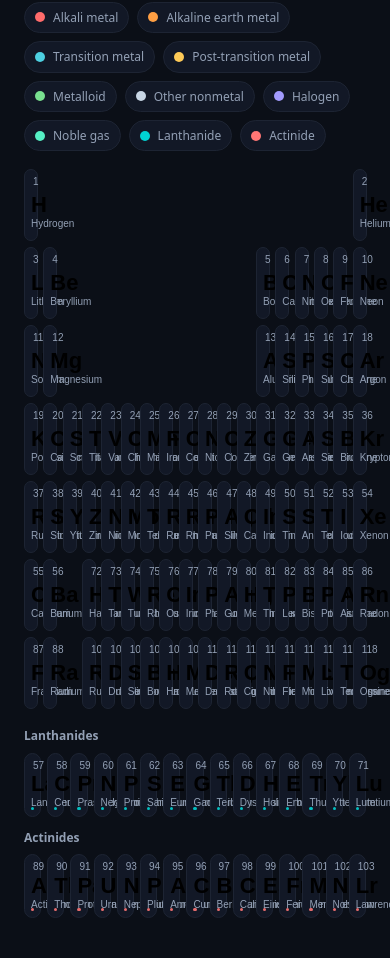
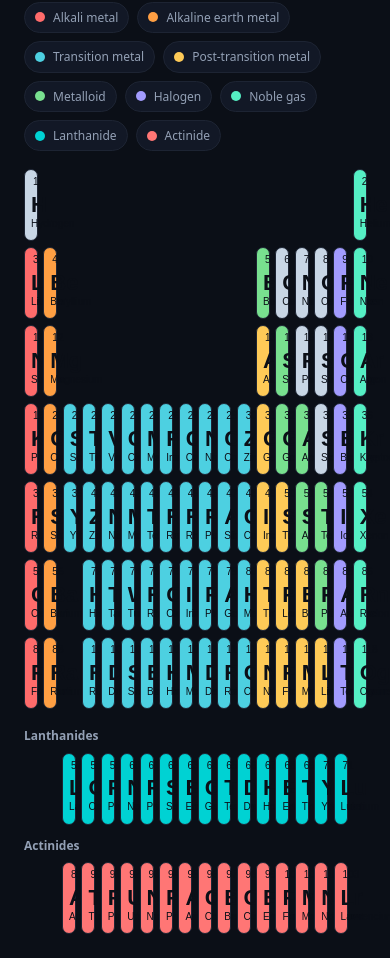
Before and after one commit to Askansz/PeriodicTable, a plain HTML site: page index.html in a window 390 px wide. Shown: the part 102-1060 px from the top of the page. Drawn offline with Linux system fonts and the light colour scheme.

Commit message:
Update index.html

```diff
--- a/index.html
+++ b/index.html
@@ -21,7 +21,7 @@
       --c-transition:#4dd0e1;
       --c-post:#feca57;
       --c-metalloid:#78e08f;
-      --c-nonmetal:#c8d6e5;
+      --c-nonmetal:#c8d6e5;   /* still used for color, but not shown in legend */
       --c-halogen:#a29bfe;
       --c-noble:#55efc4;
       --c-lanth:#00d2d3;
@@ -30,44 +30,42 @@
     }
     *{box-sizing:border-box}
     html,body{height:100%;}
-    body{margin:0;background:var(--bg);color:var(--text);font:16px/1.45 system-ui, -apple-system, Segoe UI, Roboto, Helvetica, Arial, "Apple Color Emoji","Segoe UI Emoji";}
+    body{margin:0;background:var(--bg);color:var(--text);font:16px/1.45 system-ui,-apple-system,Segoe UI,Roboto,Helvetica,Arial,"Apple Color Emoji","Segoe UI Emoji";}
     .app{max-width:1200px;margin:0 auto;padding:24px;}
     header{display:flex;align-items:center;gap:12px;justify-content:space-between;margin-bottom:16px}
     h1{font-size:22px;margin:0;letter-spacing:.3px;font-weight:650}
-    .controls{display:flex;align-items:center;gap:10px}
     .lang-toggle{background:var(--panel);border:1px solid #1d2433;color:var(--text);padding:8px 12px;border-radius:999px;cursor:pointer}
     .lang-toggle:focus{outline:2px solid var(--accent);outline-offset:2px}
     .legend{display:flex;flex-wrap:wrap;gap:8px;margin:8px 0 18px}
     .chip{display:inline-flex;align-items:center;gap:8px;background:var(--panel);border:1px solid #1d2433;padding:6px 10px;border-radius:999px;font-size:12px;color:var(--muted)}
     .dot{width:10px;height:10px;border-radius:50%}
 
-    .grid-wrap{background:transparent;border-radius:12px}
     .grid{display:grid;grid-template-columns:repeat(18,minmax(0,1fr));gap:var(--grid-gap)}
-    .tile{position:relative;min-height:var(--tile-size);background:var(--panel);border:1px solid #1d2433;border-radius:12px;padding:6px;cursor:pointer;transition:transform .12s ease, border-color .12s ease, box-shadow .12s ease}
+    .tile{
+      position:relative;min-height:var(--tile-size);
+      border:1px solid #1d2433;border-radius:12px;padding:6px;cursor:pointer;
+      transition:transform .12s ease, border-color .12s ease, box-shadow .12s ease
+    }
     .tile:hover{transform:translateY(-2px);border-color:#2a3347;box-shadow:0 6px 18px rgba(0,0,0,.25)}
     .tile:focus{outline:2px solid var(--accent);outline-offset:2px}
-    .num{position:absolute;top:6px;left:8px;font-size:10px;color:var(--muted)}
-    .sym{display:block;text-align:center;font-weight:700;font-size:22px;margin-top:10px}
-    .name{display:block;text-align:center;font-size:10px;color:var(--muted)}
-    .catbar{position:absolute;inset:auto 6px 6px 6px;height:3px;border-radius:2px;opacity:.9}
+    /* dark text on colored tiles for strong contrast */
+    .num{position:absolute;top:6px;left:8px;font-size:10px;color:#0b0f17}
+    .sym{display:block;text-align:center;font-weight:700;font-size:22px;margin-top:10px;color:#0b0f17}
+    .name{display:block;text-align:center;font-size:10px;color:#0b0f17}
 
     /* special rows */
     .fblock{margin-top:18px}
     .fblock h3{margin:12px 0 8px;font-size:12px;color:var(--muted);font-weight:600}
-    .fgrid{display:grid;grid-template-columns:repeat(15,minmax(0,1fr));gap:var(--grid-gap)}
+    /* host row = full 18-column grid */
+    .frow{display:grid;grid-template-columns:repeat(18,minmax(0,1fr));}
+    /* actual lanth/act grid occupies columns 3..17 (15 cols), i.e. two in from left, one in from right */
+    .fgrid{grid-column:3 / 18; display:grid;grid-template-columns:repeat(15,minmax(0,1fr));gap:var(--grid-gap)}
 
     /* Modal */
     dialog{border:none;border-radius:20px;padding:0;background:transparent}
     .overlay{position:fixed;inset:0;background:rgba(3,7,18,.72);backdrop-filter:blur(8px);display:flex;align-items:center;justify-content:center;padding:24px}
-    .modal{display:grid;grid-template-columns:380px minmax(360px,560px);gap:18px;width:min(100%,980px);background:var(--panel);border:1px solid #1d2433;border-radius:20px;padding:18px}
-    .modal h2{margin:0 0 10px}
-    .kvs{display:grid;grid-template-columns:1fr 1fr;gap:10px;margin-top:8px}
-    .kv{background:#0f1420;border:1px solid #1d2433;border-radius:12px;padding:10px}
-    .kv .label{font-size:11px;color:var(--muted)}
-    .kv .val{font-size:14px;margin-top:4px}
+    .modal{position:relative;display:grid;grid-template-columns:380px minmax(360px,560px);gap:18px;width:min(100%,980px);background:var(--panel);border:1px solid #1d2433;border-radius:20px;padding:18px}
     .close{position:absolute;top:14px;right:16px;background:#0f1420;border:1px solid #1d2433;color:var(--text);border-radius:10px;padding:6px 10px;cursor:pointer}
-
-    /* Atom viewer */
     .viewer{background:#0b1020;border:1px solid #1d2433;border-radius:16px;position:relative;min-height:420px;display:flex;align-items:center;justify-content:center}
     .viewer svg{width:100%;height:100%}
     .nucleus{fill:#ff4d6d;opacity:.9}
@@ -78,7 +76,6 @@
     @keyframes pop{from{transform:scale(.6);opacity:0}to{transform:scale(1);opacity:1}}
     @keyframes spin{from{transform:rotate(0)}to{transform:rotate(360deg)}}
 
-    /* responsive */
     @media (max-width: 900px){
       .modal{grid-template-columns:1fr}
       .viewer{min-height:380px}
@@ -89,22 +86,20 @@
   <div class="app" id="app" data-lang="en">
     <header>
       <h1 data-i18n="title">Interactive Periodic Table</h1>
-      <div class="controls">
-        <button class="lang-toggle" id="langBtn" aria-label="Toggle language">EN ▸ SV</button>
-      </div>
+      <button class="lang-toggle" id="langBtn" aria-label="Toggle language">EN ▸ SV</button>
     </header>
 
     <div class="legend" id="legend"></div>
 
-    <section class="grid-wrap">
+    <section>
       <div class="grid" id="mainGrid" aria-label="Periodic table grid" role="grid"></div>
     </section>
 
     <section class="fblock">
       <h3 data-i18n="lanth">Lanthanides</h3>
-      <div class="fgrid" id="lanthGrid"></div>
+      <div class="frow"><div class="fgrid" id="lanthGrid"></div></div>
       <h3 data-i18n="act">Actinides</h3>
-      <div class="fgrid" id="actGrid"></div>
+      <div class="frow"><div class="fgrid" id="actGrid"></div></div>
     </section>
   </div>
 
@@ -114,14 +109,31 @@
         <button class="close" id="closeBtn">✕ <span data-i18n="close">Close</span></button>
         <div>
           <h2 id="elTitle">Element</h2>
-          <div class="kvs">
-            <div class="kv"><div class="label" data-i18n="atomic">Atomic number</div><div class="val" id="kvZ">—</div></div>
-            <div class="kv"><div class="label" data-i18n="category">Category</div><div class="val" id="kvCat">—</div></div>
-            <div class="kv"><div class="label" data-i18n="protons">Protons</div><div class="val" id="kvP">—</div></div>
-            <div class="kv"><div class="label" data-i18n="electrons">Electrons</div><div class="val" id="kvE">—</div></div>
-            <div class="kv" style="grid-column:span 2"><div class="label" data-i18n="bohr">Bohr model shells (simplified)</div><div class="val" id="kvShells">—</div></div>
+          <div class="kvs" style="display:grid;grid-template-columns:1fr 1fr;gap:10px;margin-top:8px">
+            <div class="kv" style="background:#0f1420;border:1px solid #1d2433;border-radius:12px;padding:10px">
+              <div class="label" style="font-size:11px;color:var(--muted)" data-i18n="atomic">Atomic number</div>
+              <div class="val" id="kvZ" style="font-size:14px;margin-top:4px">—</div>
+            </div>
+            <div class="kv" style="background:#0f1420;border:1px solid #1d2433;border-radius:12px;padding:10px">
+              <div class="label" style="font-size:11px;color:var(--muted)" data-i18n="category">Category</div>
+              <div class="val" id="kvCat" style="font-size:14px;margin-top:4px">—</div>
+            </div>
+            <div class="kv" style="background:#0f1420;border:1px solid #1d2433;border-radius:12px;padding:10px">
+              <div class="label" style="font-size:11px;color:var(--muted)" data-i18n="protons">Protons</div>
+              <div class="val" id="kvP" style="font-size:14px;margin-top:4px">—</div>
+            </div>
+            <div class="kv" style="background:#0f1420;border:1px solid #1d2433;border-radius:12px;padding:10px">
+              <div class="label" style="font-size:11px;color:var(--muted)" data-i18n="electrons">Electrons</div>
+              <div class="val" id="kvE" style="font-size:14px;margin-top:4px">—</div>
+            </div>
+            <div class="kv" style="grid-column:span 2;background:#0f1420;border:1px solid #1d2433;border-radius:12px;padding:10px">
+              <div class="label" style="font-size:11px;color:var(--muted)" data-i18n="bohr">Bohr model shells (simplified)</div>
+              <div class="val" id="kvShells" style="font-size:14px;margin-top:4px">—</div>
+            </div>
           </div>
-          <p style="font-size:12px;color:var(--muted);margin-top:10px" data-i18n="disclaimer">Note: This viewer uses the simple Bohr model (2n² per shell). Real electron configurations follow quantum subshell rules and differ for many elements.</p>
+          <p style="font-size:12px;color:var(--muted);margin-top:10px" data-i18n="disclaimer">
+            Note: This viewer uses the simple Bohr model (2n² per shell). Real electron configurations follow quantum subshell rules and differ for many elements.
+          </p>
         </div>
         <div class="viewer" id="viewer" aria-label="Atom viewer"></div>
       </div>
@@ -148,12 +160,10 @@
           transition:"Transition metal",
           post:"Post-transition metal",
           metalloid:"Metalloid",
-          nonmetal:"Other nonmetal",
           halogen:"Halogen",
           noble:"Noble gas",
           lanth:"Lanthanide",
-          act:"Actinide",
-          unknown:"Unknown/other"
+          act:"Actinide"
         }
       },
       sv:{
@@ -173,39 +183,57 @@
           transition:"Övergångsmetall",
           post:"Post-övergångsmetall",
           metalloid:"Halvmetall",
-          nonmetal:"Icke-metall",
           halogen:"Halogen",
           noble:"Ädelgas",
           lanth:"Lantanoid",
-          act:"Aktinoid",
-          unknown:"Okänd/övrigt"
+          act:"Aktinoid"
         }
       }
     };
 
-    function setLang(lang){
-      document.getElementById('app').dataset.lang = lang;
-      const dict = I18N[lang];
-      document.querySelectorAll('[data-i18n]').forEach(el=>{
-        const key = el.getAttribute('data-i18n');
-        const parts = key.split('.');
-        let val = dict;
-        for(const p of parts){ val = val?.[p]; }
-        if(typeof val === 'string') el.textContent = val;
-      });
-      renderLegend();
-      document.getElementById('langBtn').textContent = lang==='en' ? 'EN ▸ SV' : 'SV ▸ EN';
+    // Swedish names by symbol
+    const NAMES_SV = {
+      H:'Väte', He:'Helium', Li:'Litium', Be:'Beryllium', B:'Bor', C:'Kol', N:'Kväve', O:'Syre', F:'Fluor', Ne:'Neon',
+      Na:'Natrium', Mg:'Magnesium', Al:'Aluminium', Si:'Kisel', P:'Fosfor', S:'Svavel', Cl:'Klor', Ar:'Argon',
+      K:'Kalium', Ca:'Kalcium', Sc:'Skandium', Ti:'Titan', V:'Vanadin', Cr:'Krom', Mn:'Mangan', Fe:'Järn', Co:'Kobolt', Ni:'Nickel',
+      Cu:'Koppar', Zn:'Zink', Ga:'Gallium', Ge:'Germanium', As:'Arsenik', Se:'Selen', Br:'Brom', Kr:'Krypton',
+      Rb:'Rubidium', Sr:'Strontium', Y:'Yttrium', Zr:'Zirkonium', Nb:'Niob', Mo:'Molybden', Tc:'Teknetium', Ru:'Rutenium', Rh:'Rodium', Pd:'Palladium',
+      Ag:'Silver', Cd:'Kadmium', In:'Indium', Sn:'Tenn', Sb:'Antimon', Te:'Tellur', I:'Jod', Xe:'Xenon',
+      Cs:'Cesium', Ba:'Barium', La:'Lantan', Ce:'Cerium', Pr:'Praseodym', Nd:'Neodym', Pm:'Prometium', Sm:'Samarium', Eu:'Europium', Gd:'Gadolinium',
+      Tb:'Terbium', Dy:'Dysprosium', Ho:'Holmium', Er:'Erbium', Tm:'Tulium', Yb:'Ytterbium', Lu:'Lutetium',
+      Hf:'Hafnium', Ta:'Tantal', W:'Volfram', Re:'Rhenium', Os:'Osmium', Ir:'Iridium', Pt:'Platina', Au:'Guld', Hg:'Kvicksilver',
+      Tl:'Tallium', Pb:'Bly', Bi:'Vismut', Po:'Polonium', At:'Astat', Rn:'Radon', Fr:'Francium', Ra:'Radium',
+      Ac:'Aktinium', Th:'Torium', Pa:'Protaktinium', U:'Uran', Np:'Neptunium', Pu:'Plutonium', Am:'Americium', Cm:'Curium', Bk:'Berkelium', Cf:'Kalifornium',
+      Es:'Einsteinium', Fm:'Fermium', Md:'Mendelevium', No:'Nobelium', Lr:'Lawrencium',
+      Rf:'Rutherfordium', Db:'Dubnium', Sg:'Seaborgium', Bh:'Bohrium', Hs:'Hassium', Mt:'Meitnerium', Ds:'Darmstadtium', Rg:'Röntgenium', Cn:'Kopernicium',
+      Nh:'Nihonium', Fl:'Flerovium', Mc:'Moscovium', Lv:'Livermorium', Ts:'Tenness', Og:'Oganesson'
+    };
+
+    // ===== categories & legend =====
+    const CAT_COLOR = {
+      alkali:'var(--c-alkali)', alkaline:'var(--c-alkaline)', transition:'var(--c-transition)', post:'var(--c-post)',
+      metalloid:'var(--c-metalloid)', nonmetal:'var(--c-nonmetal)', halogen:'var(--c-halogen)', noble:'var(--c-noble)',
+      lanth:'var(--c-lanth)', act:'var(--c-act)', unknown:'var(--c-unknown)'
+    };
+
+    function renderLegend(){
+      const lang = document.getElementById('app').dataset.lang || 'en';
+      const map = [
+        ['alkali'],['alkaline'],['transition'],['post'],
+        ['metalloid'],['halogen'],['noble'],['lanth'],['act']
+      ];
+      const wrap = document.getElementById('legend');
+      wrap.innerHTML = '';
+      for(const [key] of map){
+        const chip = document.createElement('div');
+        chip.className = 'chip';
+        chip.innerHTML = `<span class="dot" style="background:${CAT_COLOR[key]}"></span><span data-i18n="legend.${key}">${I18N[lang].legend[key]}</span>`;
+        wrap.appendChild(chip);
+      }
     }
 
-    document.getElementById('langBtn').addEventListener('click',()=>{
-      const cur = document.getElementById('app').dataset.lang || 'en';
-      setLang(cur==='en'?'sv':'en');
-    });
-
-    // ===== Element dataset =====
-    // Minimal fields for layout and info
+    // ===== Element dataset (layout: group/period for main table) =====
     // category: alkali, alkaline, transition, post, metalloid, nonmetal, halogen, noble, lanth, act, unknown
-
     const E = [
       {Z:1, sym:'H',  name:'Hydrogen', group:1,  period:1, cat:'nonmetal'},
       {Z:2, sym:'He', name:'Helium',   group:18, period:1, cat:'noble'},
@@ -263,7 +291,7 @@
       {Z:54,sym:'Xe', name:'Xenon',    group:18, period:5, cat:'noble'},
       {Z:55,sym:'Cs', name:'Caesium',  group:1,  period:6, cat:'alkali'},
       {Z:56,sym:'Ba', name:'Barium',   group:2,  period:6, cat:'alkaline'},
-      // Lanthanides 57-71 in separate row (La..Lu)
+      // Lanthanides 57-71 shown separately
       {Z:72,sym:'Hf', name:'Hafnium',  group:4,  period:6, cat:'transition'},
       {Z:73,sym:'Ta', name:'Tantalum', group:5,  period:6, cat:'transition'},
       {Z:74,sym:'W',  name:'Tungsten', group:6,  period:6, cat:'transition'},
@@ -281,7 +309,7 @@
       {Z:86,sym:'Rn', name:'Radon',    group:18, period:6, cat:'noble'},
       {Z:87,sym:'Fr', name:'Francium', group:1,  period:7, cat:'alkali'},
       {Z:88,sym:'Ra', name:'Radium',   group:2,  period:7, cat:'alkaline'},
-      // Actinides 89-103 separate row (Ac..Lr)
+      // Actinides 89-103 shown separately
       {Z:104,sym:'Rf', name:'Rutherfordium',group:4,period:7,cat:'transition'},
       {Z:105,sym:'Db', name:'Dubnium', group:5,  period:7, cat:'transition'},
       {Z:106,sym:'Sg', name:'Seaborgium',group:6,period:7, cat:'transition'},
@@ -335,65 +363,25 @@
       {Z:103,sym:'Lr',name:'Lawrencium',cat:'act'},
     ];
 
-    // color helpers
-    const CAT_COLOR = {
-      alkali:'var(--c-alkali)',
-      alkaline:'var(--c-alkaline)',
-      transition:'var(--c-transition)',
-      post:'var(--c-post)',
-      metalloid:'var(--c-metalloid)',
-      nonmetal:'var(--c-nonmetal)',
-      halogen:'var(--c-halogen)',
-      noble:'var(--c-noble)',
-      lanth:'var(--c-lanth)',
-      act:'var(--c-act)',
-      unknown:'var(--c-unknown)'
-    };
-
-    function renderLegend(){
+    // ===== helpers =====
+    function getDisplayName(el){
       const lang = document.getElementById('app').dataset.lang || 'en';
-      const map = [
-        ['alkali'],['alkaline'],['transition'],['post'],['metalloid'],['nonmetal'],['halogen'],['noble'],['lanth'],['act']
-      ];
-      const wrap = document.getElementById('legend');
-      wrap.innerHTML = '';
-      for(const [key] of map){
-        const chip = document.createElement('div');
-        chip.className = 'chip';
-        chip.innerHTML = `<span class="dot" style="background:${CAT_COLOR[key]}"></span><span data-i18n="legend.${key}">${I18N[lang].legend[key]}</span>`;
-        wrap.appendChild(chip);
-      }
+      return (lang==='sv' && NAMES_SV[el.sym]) ? NAMES_SV[el.sym] : el.name;
     }
 
     function makeTile(el){
       const div = document.createElement('button');
       div.className = 'tile';
       div.setAttribute('role','gridcell');
-      div.style.gridColumn = el.group;
-      div.style.gridRow = el.period;
+      if (el.group) div.style.gridColumn = el.group;
+      if (el.period) div.style.gridRow = el.period;
       div.dataset.z = el.Z;
       div.dataset.cat = el.cat;
+      div.style.background = CAT_COLOR[el.cat];
       div.innerHTML = `
         <span class="num">${el.Z}</span>
         <span class="sym">${el.sym}</span>
-        <span class="name">${el.name}</span>
-        <span class="catbar" style="background:${CAT_COLOR[el.cat]}"></span>
-      `;
-      div.addEventListener('click',()=>openDetails(el));
-      return div;
-    }
-
-    function makeSmallTile(el){
-      const div = document.createElement('button');
-      div.className = 'tile';
-      div.style.minHeight = '64px';
-      div.dataset.z = el.Z;
-      div.dataset.cat = el.cat;
-      div.innerHTML = `
-        <span class="num">${el.Z}</span>
-        <span class="sym">${el.sym}</span>
-        <span class="name">${el.name}</span>
-        <span class="catbar" style="background:${CAT_COLOR[el.cat]}"></span>
+        <span class="name">${getDisplayName(el)}</span>
       `;
       div.addEventListener('click',()=>openDetails(el));
       return div;
@@ -402,21 +390,20 @@
     function renderGrids(){
       const main = document.getElementById('mainGrid');
       main.innerHTML = '';
-      // Fill with empty spacers so grid keeps shape for periods 1-3
       for(const el of E){ main.appendChild(makeTile(el)); }
 
       const lg = document.getElementById('lanthGrid');
       lg.innerHTML = '';
-      LANTH.forEach(e=>lg.appendChild(makeSmallTile(e)));
+      LANTH.forEach(e=>lg.appendChild(makeTile(e)));
 
       const ag = document.getElementById('actGrid');
       ag.innerHTML = '';
-      ACT.forEach(e=>ag.appendChild(makeSmallTile(e)));
+      ACT.forEach(e=>ag.appendChild(makeTile(e)));
     }
 
-    // ===== Bohr shells =====
+    // ===== Bohr shells (2n^2 capacities) =====
     function bohrShells(Z){
-      const caps = [2, 8, 18, 32, 50, 72, 98]; // 2n^2 up to n=7
+      const caps = [2, 8, 18, 32, 50, 72, 98]; // 2n² for n=1..7 cumulative capacities
       const shells = [];
       let left = Z;
       for(let i=0;i<caps.length && left>0;i++){
@@ -428,8 +415,9 @@
     }
 
     // ===== Atom viewer (SVG) =====
-    function drawAtom(container, Z){
+    function drawAtom(container, el){
       container.innerHTML = '';
+      const Z = el.Z;
       const w = container.clientWidth || 520;
       const h = container.clientHeight || 420;
       const size = Math.min(w,h);
@@ -453,7 +441,7 @@
       nLabel.setAttribute('y',cy+4);
       nLabel.setAttribute('text-anchor','middle');
       nLabel.setAttribute('class','nucleus-label');
-      nLabel.textContent = `p⁺ ${Z}`; // show proton count
+      nLabel.textContent = `${el.sym}${Z}⁺`;
       svg.appendChild(nLabel);
 
       // Orbits & electrons
@@ -503,19 +491,19 @@
 
     function openDetails(el){
       const lang = document.getElementById('app').dataset.lang || 'en';
-      document.getElementById('elTitle').textContent = `${el.name} (${el.sym})`;
+      const displayTitle = (lang==='sv' && NAMES_SV[el.sym]) ? NAMES_SV[el.sym] : el.name;
+      document.getElementById('elTitle').textContent = `${displayTitle} (${el.sym})`;
       document.getElementById('kvZ').textContent = el.Z;
-      // Category label localized
       const catLabel = I18N[lang].legend[el.cat] || el.cat;
       const catHTML = `<span style="display:inline-flex;align-items:center;gap:8px"><span class="dot" style="background:${CAT_COLOR[el.cat]}"></span>${catLabel}</span>`;
       document.getElementById('kvCat').innerHTML = catHTML;
-      document.getElementById('kvP').textContent = `${el.sym} ${el.Z}+`;
+      document.getElementById('kvP').textContent = `${el.sym}${el.Z}⁺`;
       const shells = bohrShells(el.Z);
       const eTotal = shells.reduce((a,b)=>a+b,0);
       document.getElementById('kvE').textContent = eTotal;
       document.getElementById('kvShells').textContent = shells.join(' • ');
 
-      drawAtom(viewer, el.Z);
+      drawAtom(viewer, el);
 
       dlg.showModal();
     }
@@ -523,10 +511,29 @@
     dlg.addEventListener('click',(e)=>{ if(e.target.classList.contains('overlay')) dlg.close(); });
     window.addEventListener('keydown',(e)=>{ if(e.key==='Escape' && dlg.open) dlg.close(); });
 
-    // ===== boot =====
+    // ===== language + boot =====
+    function setLang(lang){
+      document.getElementById('app').dataset.lang = lang;
+      const dict = I18N[lang];
+      document.querySelectorAll('[data-i18n]').forEach(el=>{
+        const key = el.getAttribute('data-i18n');
+        const parts = key.split('.');
+        let val = dict;
+        for(const p of parts){ val = val?.[p]; }
+        if(typeof val === 'string') el.textContent = val;
+      });
+      renderLegend();
+      renderGrids(); // re-render tiles with localized names
+      document.getElementById('langBtn').textContent = lang==='en' ? 'EN ▸ SV' : 'SV ▸ EN';
+    }
+
+    document.getElementById('langBtn').addEventListener('click',()=>{
+      const cur = document.getElementById('app').dataset.lang || 'en';
+      setLang(cur==='en'?'sv':'en');
+    });
+
     function boot(){
       setLang('en');
-      renderGrids();
     }
     boot();
   </script>
```
